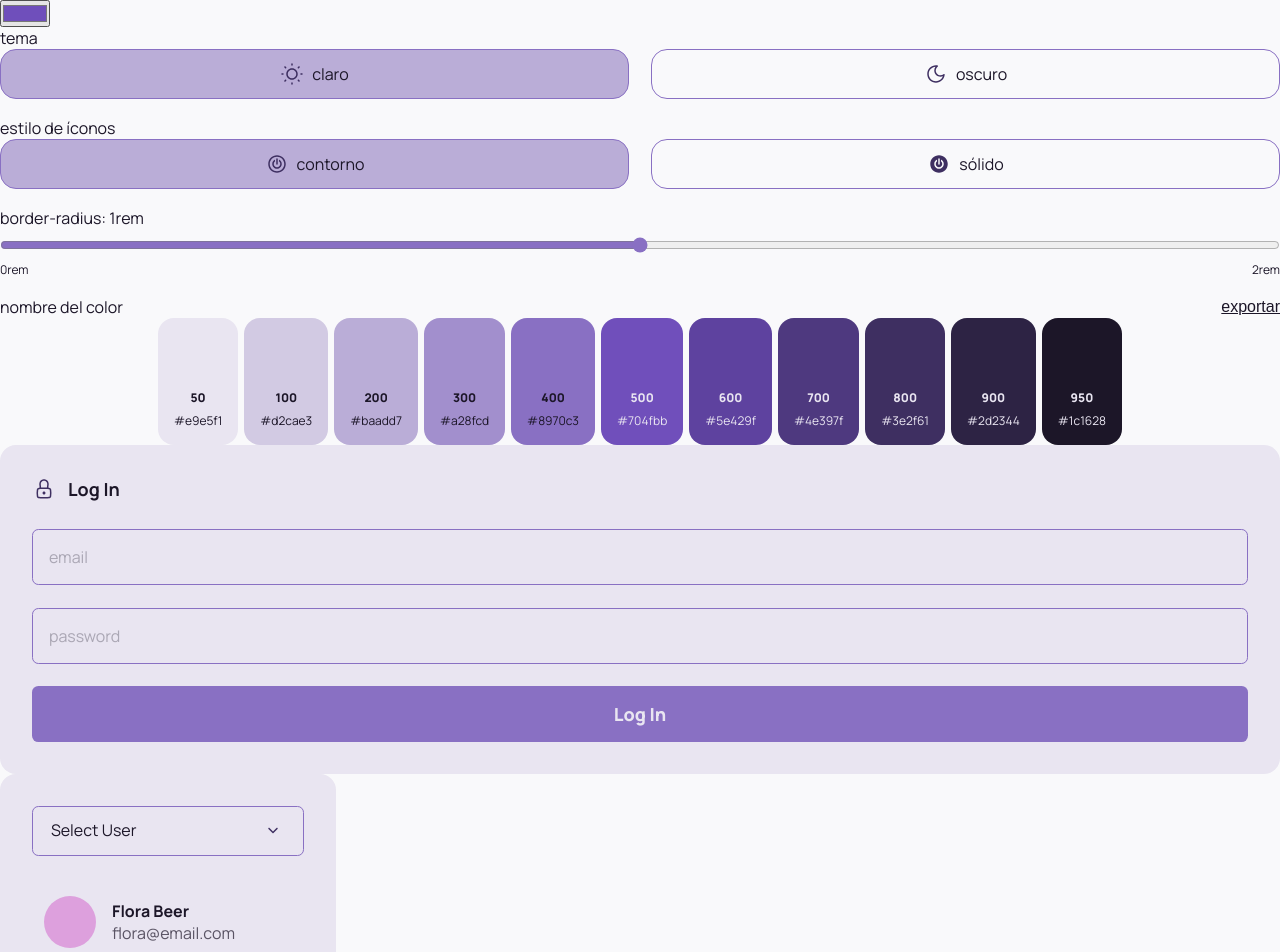
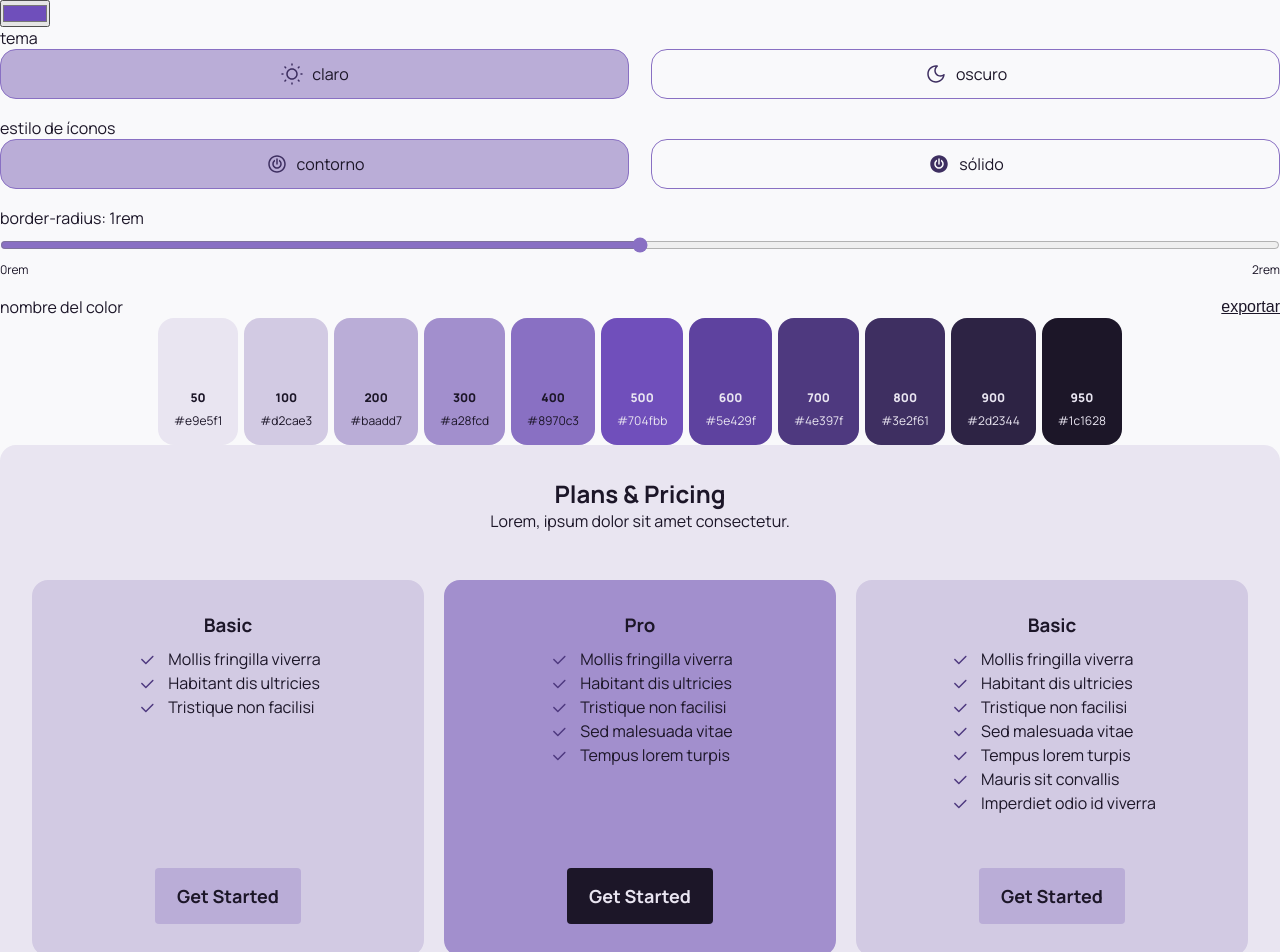
Before and after one commit to yaxchemanrique/theme-builder, a React (Vite) app: page / in a window 1280 px wide. Shown: the top 952 px of the page. Built offline with nearby package versions, Linux system fonts and the light colour scheme.

Commit message:
feat: Plans and Pricing component

```diff
--- a/src/App.jsx
+++ b/src/App.jsx
@@ -5,10 +5,11 @@ import { ThemeContext } from "./context/ThemeProvider.jsx";
 import SettingsForm from "./components/SettingsForm/SettingsForm.jsx";
 import ColorCardsContainer from "./components/ColorCardsContainer/ColorCardsContainer.jsx";
 import DashboardSidebar from "./components/DashboardSidebar/DashboardSidebar.jsx";
+import UserSelection from "./components/UserSelection/UserSelection.jsx";
+import SignInForm from "./components/SignInForm/SignInForm.jsx";
+import Pricing from './components/Pricing/Pricing.jsx'
 
 import "./styles.css"
-import UserSelection from "./components/UserSelection/UserSelection.jsx";
-import SignInForm from "./components/SignInForm/SignInForm.jsx";
 
 function App() {
   const { theme } = useContext(ThemeContext);
@@ -17,6 +18,7 @@ function App() {
     <main className={theme} >
       <SettingsForm />
       <ColorCardsContainer />
+      <Pricing />
       <SignInForm />
       <UserSelection />
       <DashboardSidebar />
--- a/src/components/Icon/Icon.jsx
+++ b/src/components/Icon/Icon.jsx
@@ -359,6 +359,24 @@ function Icon({ type, theme, name, color = "default" }) {
         </svg>
       );
 
+    case "outline-check":
+      return (
+        <svg
+          xmlns="http://www.w3.org/2000/svg"
+          width="25"
+          height="24"
+          viewBox="0 0 25 24"
+          fill="none"
+        >
+          <path
+            fillRule="evenodd"
+            clipRule="evenodd"
+            d="M18.3637 7.96967C18.6566 8.26256 18.6566 8.73744 18.3637 9.03033L11.3637 16.0303C11.0708 16.3232 10.5959 16.3232 10.303 16.0303L6.30304 12.0303C6.01015 11.7374 6.01015 11.2626 6.30304 10.9697C6.59594 10.6768 7.07081 10.6768 7.3637 10.9697L10.8334 14.4393L17.303 7.96967C17.5959 7.67678 18.0708 7.67678 18.3637 7.96967Z"
+            fill={fillColor}
+          />
+        </svg>
+      );
+
     case "solid-google":
       return (
         <svg
@@ -680,6 +698,24 @@ function Icon({ type, theme, name, color = "default" }) {
           />
         </svg>
       );
+
+    case "solid-check":
+      return (
+        <svg
+          xmlns="http://www.w3.org/2000/svg"
+          width="25"
+          height="24"
+          viewBox="0 0 25 24"
+          fill="none"
+        >
+          <path
+            fillRule="evenodd"
+            clipRule="evenodd"
+            d="M18.3637 7.96967C18.6566 8.26256 18.6566 8.73744 18.3637 9.03033L11.3637 16.0303C11.0708 16.3232 10.5959 16.3232 10.303 16.0303L6.30304 12.0303C6.01015 11.7374 6.01015 11.2626 6.30304 10.9697C6.59594 10.6768 7.07081 10.6768 7.3637 10.9697L10.8334 14.4393L17.303 7.96967C17.5959 7.67678 18.0708 7.67678 18.3637 7.96967Z"
+            fill={fillColor}
+          />
+        </svg>
+      );
   }
 }
 export default Icon;
--- /dev/null
+++ b/src/components/Pricing/Pricing.jsx
@@ -0,0 +1,106 @@
+import { useContext } from "react";
+import { ThemeContext } from "../../context/ThemeProvider";
+import Icon from "../Icon/Icon";
+import styles from "./Pricing.module.css";
+
+function Pricing() {
+  const { theme, iconStyle } = useContext(ThemeContext);
+  const iconColor = theme === 'light' ? 700 : 500;
+
+  return (
+    <article className={`${styles[theme]} ${styles.pricing}`}>
+      <header>
+        <h2>Plans & Pricing</h2>
+        <p>Lorem, ipsum dolor sit amet consectetur.</p>
+      </header>
+      <div className={styles.content}>
+        <section>
+          <div className={styles.description}>
+            <h3>Basic</h3>
+            <ul>
+              <li>
+                <Icon color={iconColor} type={iconStyle} theme={theme} name="check" />
+                <span>Mollis fringilla viverra</span>
+              </li>
+              <li>
+                <Icon color={iconColor} type={iconStyle} theme={theme} name="check" />
+                <span>Habitant dis ultricies</span>
+              </li>
+              <li>
+                <Icon color={iconColor} type={iconStyle} theme={theme} name="check" />
+                <span>Tristique non facilisi</span>
+              </li>
+            </ul>
+          </div>
+          <a href="#">Get Started</a>
+        </section>
+        <section className={styles.accent}>
+          <div className={styles.description}>
+            <h3>Pro</h3>
+            <ul>
+              <li>
+                <Icon color={iconColor} type={iconStyle} theme={theme} name="check" />
+                <span>Mollis fringilla viverra</span>
+              </li>
+              <li>
+                <Icon color={iconColor} type={iconStyle} theme={theme} name="check" />
+                <span>Habitant dis ultricies</span>
+              </li>
+              <li>
+                <Icon color={iconColor} type={iconStyle} theme={theme} name="check" />
+                <span>Tristique non facilisi</span>
+              </li>
+              <li>
+                <Icon color={iconColor} type={iconStyle} theme={theme} name="check" />
+                <span>Sed malesuada vitae</span>
+              </li>
+              <li>
+                <Icon color={iconColor} type={iconStyle} theme={theme} name="check" />
+                <span>Tempus lorem turpis</span>
+              </li>
+            </ul>
+          </div>
+          <a href="#">Get Started</a>
+        </section>
+        <section>
+          <div className={styles.description}>
+            <h3>Basic</h3>
+            <ul>
+              <li>
+                <Icon color={iconColor} type={iconStyle} theme={theme} name="check" />
+                <span>Mollis fringilla viverra</span>
+              </li>
+              <li>
+                <Icon color={iconColor} type={iconStyle} theme={theme} name="check" />
+                <span>Habitant dis ultricies</span>
+              </li>
+              <li>
+                <Icon color={iconColor} type={iconStyle} theme={theme} name="check" />
+                <span>Tristique non facilisi</span>
+              </li>
+              <li>
+                <Icon color={iconColor} type={iconStyle} theme={theme} name="check" />
+                <span>Sed malesuada vitae</span>
+              </li>
+              <li>
+                <Icon color={iconColor} type={iconStyle} theme={theme} name="check" />
+                <span>Tempus lorem turpis</span>
+              </li>
+              <li>
+                <Icon color={iconColor} type={iconStyle} theme={theme} name="check" />
+                <span>Mauris sit convallis</span>
+              </li>
+              <li>
+                <Icon color={iconColor} type={iconStyle} theme={theme} name="check" />
+                <span>Imperdiet odio id viverra</span>
+              </li>
+            </ul>
+          </div>
+          <a href="#">Get Started</a>
+        </section>
+      </div>
+    </article>
+  );
+}
+
+export default Pricing;
--- /dev/null
+++ b/src/components/Pricing/Pricing.module.css
@@ -0,0 +1,86 @@
+.pricing {
+  padding: 2rem;
+  border-radius: var(--br);
+  color: var(--text-clr);
+  background-color: var(--component-bg);
+}
+
+.pricing header {
+  text-align: center;
+  margin-bottom: 3rem;
+}
+
+.content {
+  display: grid;
+  grid-template-columns: repeat(3, 1fr);
+  gap: 1.25rem;
+}
+
+.content h3 {
+  text-align: center;
+  margin-bottom: 0.6rem;
+}
+
+.content ul {
+  list-style: none;
+  display: flex;
+  flex-direction: column;
+}
+
+.content li {
+  display: flex;
+  align-items: flex-start;
+  gap: 0.5rem;
+}
+
+.content section {
+  background-color: var(--section-bg);
+  display: flex;
+  flex-direction: column;
+  gap: 3.25rem;
+  justify-content: space-between;
+  align-items: center;
+  padding: 2rem;
+  border-radius: var(--br);
+  color: var(--text-clr);
+}
+
+.content a {
+  background-color: var(--button-bg);
+  padding: 1rem 1.4rem;
+  text-decoration: none;
+  color: var(--button-text);
+  font-size: 1.125rem;
+  font-weight: 700;
+  border-radius: 0.25rem;
+}
+
+.light {
+  --component-bg: var(--clr-accent-50);
+  --section-bg: var(--clr-accent-100);
+  --text-clr: var(--clr-accent-950);
+  --button-text: var(--clr-accent-950);
+  --button-bg: var(--clr-accent-200);
+}
+
+.light .accent {
+  --section-bg: var(--clr-accent-300);
+  --text-clr: var(--clr-accent-950);
+  --button-text: var(--clr-accent-50);
+  --button-bg: var(--clr-accent-950);
+}
+
+.dark {
+  --component-bg: var(--clr-accent-950);
+  --section-bg: var(--clr-accent-50-10);
+  --text-clr: var(--clr-accent-50);
+  --button-text: var(--clr-accent-50);
+  --button-bg: var(--clr-accent-950);
+}
+
+.dark .accent {
+  --section-bg: var(--clr-accent-200);
+  --text-clr: var(--clr-accent-950);
+  --button-text: var(--clr-accent-50);
+  --button-bg: var(--clr-accent-800);
+}
```
